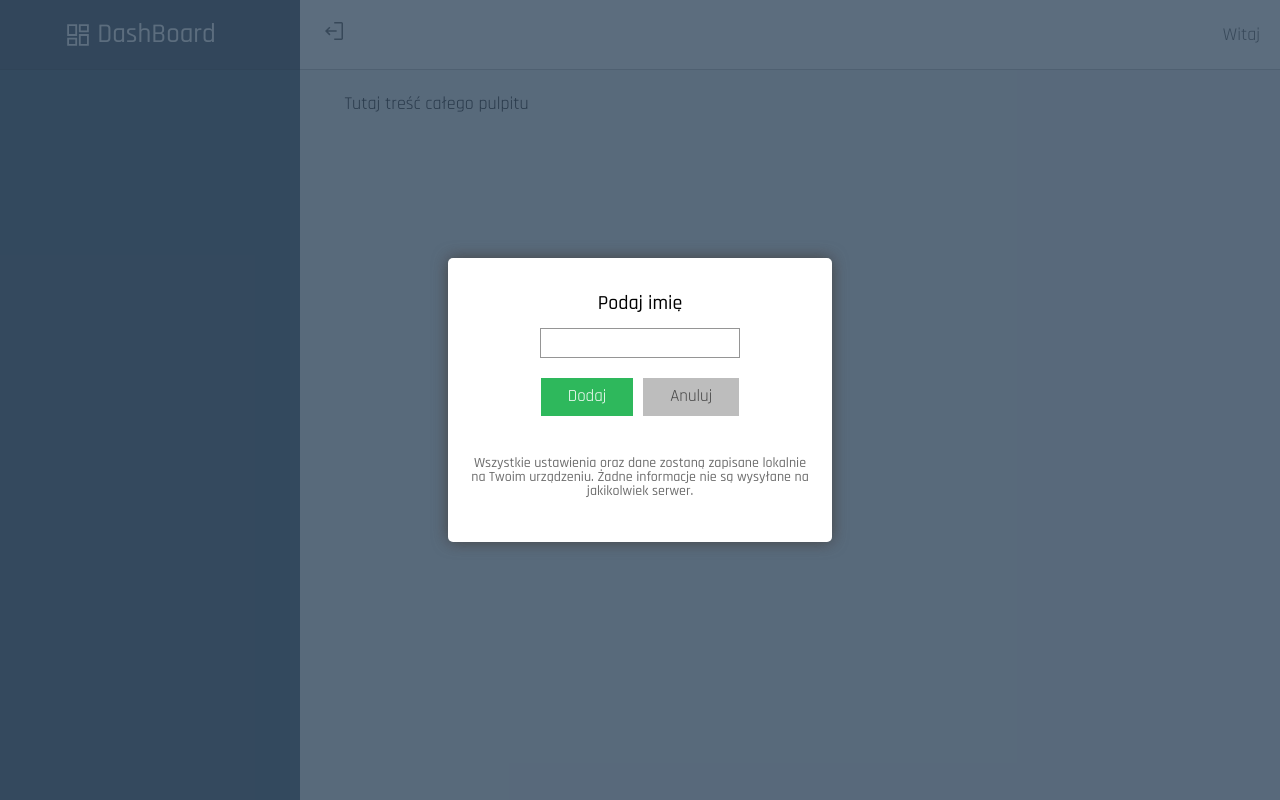
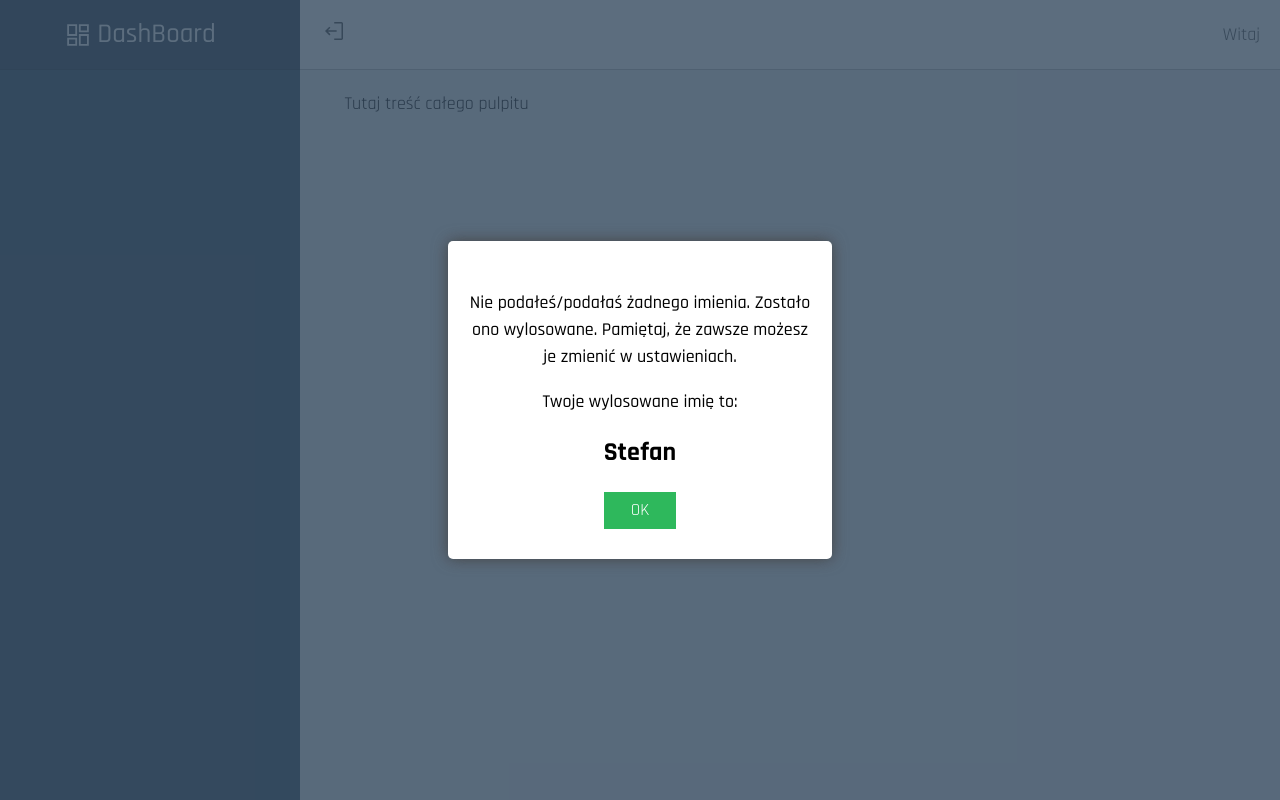
Before and after one commit to Maciej86/dashboard, a React (Create React App) app: page / in a window 1280 px wide. Both pictures are taken after typing "Sample" into the empty fields and a click on the button "Anuluj". Built offline with nearby package versions, Linux system fonts and the light colour scheme.

Commit message:
A component has been created that draws a name

```diff
--- /dev/null
+++ b/src/features/Name/RandomName/index.tsx
@@ -0,0 +1,44 @@
+import { useDispatch } from "react-redux";
+import { ButtonConfirm } from "../../../common/Button/styled";
+import { addNewName } from "../sliceName";
+import { RandomName } from "./styled";
+
+export const RenderName = () => {
+  const dispatch = useDispatch();
+
+  const arrayName = [
+    "Maria",
+    "Tomek",
+    "Sara",
+    "Maciej",
+    "Ewa",
+    "Stefan",
+    "Marek",
+    "Magda",
+    "Mateusz",
+    "Ewelina",
+    "Dawid",
+  ];
+  const randomNumber = Math.floor(Math.random() * (arrayName.length - 1));
+
+  const onFromRandomname = (event: React.FormEvent<HTMLFormElement>) => {
+    event.preventDefault();
+    dispatch(addNewName(arrayName[randomNumber]));
+  };
+
+  return (
+    <>
+      <p>
+        Nie podałeś/podałaś żadnego imienia. Zostało ono wylosowane. Pamiętaj,
+        że zawsze możesz je zmienić w ustawieniach.
+      </p>
+      <p>Twoje wylosowane imię to:</p>
+      <RandomName>
+        <b>{arrayName[randomNumber]}</b>
+      </RandomName>
+      <form onSubmit={onFromRandomname}>
+        <ButtonConfirm>OK</ButtonConfirm>
+      </form>
+    </>
+  );
+};
--- /dev/null
+++ b/src/features/Name/RandomName/styled.ts
@@ -0,0 +1,7 @@
+import styled from "styled-components";
+
+export const RandomName = styled.p`
+  margin: 0;
+  margin-bottom: 20px;
+  font-size: 26px;
+`;
--- a/src/features/Name/index.tsx
+++ b/src/features/Name/index.tsx
@@ -11,25 +11,31 @@ import {
   From,
   Input,
 } from "./styled";
+import { RenderName } from "./RandomName";
 
 export const Name = () => {
   const [userName, setUserName] = useState("");
+  const [cancelName, setCancelName] = useState(false);
   const dispatch = useDispatch();
 
   const onFromSubmit = (event: React.FormEvent<HTMLFormElement>) => {
     event.preventDefault();
 
-    if (userName === "") {
-      return alert("Zrobić ładna informację o błędzie");
+    if (userName !== "") {
+      const trimUserName = userName.trim();
+      dispatch(addNewName(trimUserName));
     }
 
-    const trimUserName = userName.trim();
-    dispatch(addNewName(trimUserName));
+    setCancelName(true);
   };
 
   return (
     <Wrapper>
       <Window>
+        {cancelName ? (
+          <RenderName />
+        ) : (
+          <>
             <Title>Podaj imię</Title>
             <From onSubmit={onFromSubmit}>
               <Input
@@ -40,13 +46,18 @@ export const Name = () => {
               />
               <Buttons>
                 <ButtonConfirm>Dodaj</ButtonConfirm>
-            <ButtonCancel onClick={() => setUserName("")}>Anuluj</ButtonCancel>
+                <ButtonCancel onClick={() => setUserName("")}>
+                  Anuluj
+                </ButtonCancel>
               </Buttons>
             </From>
             <Description>
               Wszystkie ustawienia oraz dane zostaną zapisane lokalnie na Twoim
-          urządzeniu. Żadne informacje nie są wysyłane na jakikolwiek serwer.
+              urządzeniu. Żadne informacje nie są wysyłane na jakikolwiek
+              serwer.
             </Description>
+          </>
+        )}
       </Window>
     </Wrapper>
   );
--- a/src/features/Name/styled.ts
+++ b/src/features/Name/styled.ts
@@ -17,7 +17,6 @@ export const Window = styled.div`
   padding: 30px 20px;
   background: ${({ theme }) => theme.color.backgroundName};
   border-radius: 5px;
-  font-size: 20px;
   font-weight: 500;
   text-align: center;
   box-shadow: 0 0 15px ${({ theme }) => theme.color.boxShadow};
@@ -25,6 +24,12 @@ export const Window = styled.div`
   @media (max-width: ${({ theme }) => theme.media.height800}px) {
     width: 80%;
   }
+`;
+
+export const Title = styled.p`
+  margin: 0;
+  font-size: 20px;
+  font-weight: 500;
 `;
 
 export const From = styled.form`
@@ -36,12 +41,6 @@ export const From = styled.form`
   @media (max-width: ${({ theme }) => theme.media.height800}px) {
     width: 100%;
   }
-`;
-
-export const Title = styled.p`
-  margin: 0;
-  font-size: 20px;
-  font-weight: 500;
 `;
 
 export const Input = styled(InputText)`
```
Lines whose indentation alone changed are shown as unchanged.
